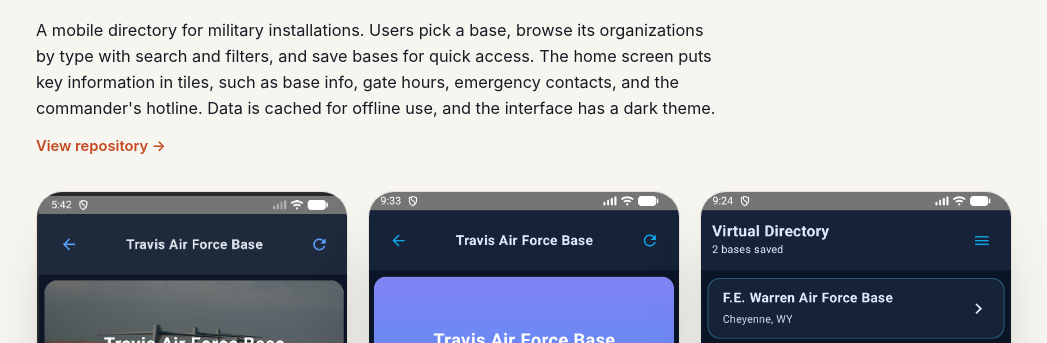
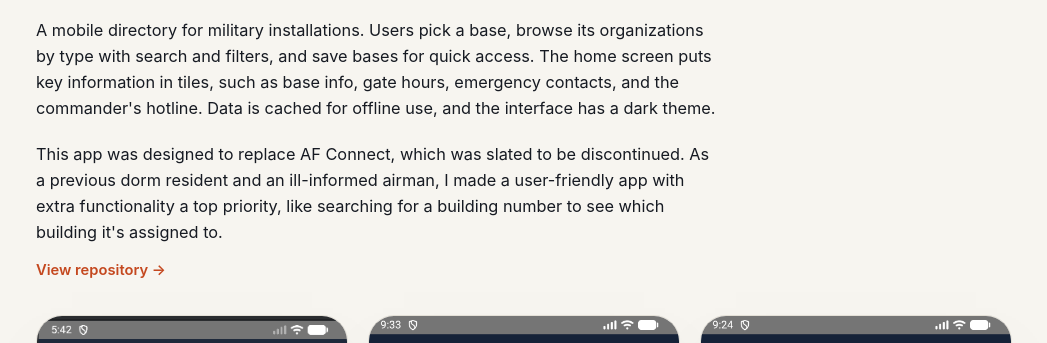
Before and after one commit to damnordicus/damnordicus.github.io, a plain HTML site: page projects.html in a window 1280 px wide. Shown: the part 457-800 px from the top of the page, without its empty margins (116-1163 px from the left). Drawn offline with Linux system fonts and the light colour scheme.

Commit message:
Add AF Connect replacement context to Virtual Directory description
Co-Authored-By: Claude Haiku 5.5 <noreply@anthropic.com>
Claude-Session: https://claude.ai/code/session_01Nsf4fUNphoadxorjXwmBbQ

```diff
--- a/projects.html
+++ b/projects.html
@@ -148,6 +148,12 @@
       information in tiles, such as base info, gate hours, emergency contacts, and the commander's
       hotline. Data is cached for offline use, and the interface has a dark theme.
     </p>
+    <p class="desc">
+      This app was designed to replace AF Connect, which was slated to be discontinued. As a
+      previous dorm resident and an ill-informed airman, I made a user-friendly app with extra
+      functionality a top priority, like searching for a building number to see which building it's
+      assigned to.
+    </p>
 
     <a class="repo-link" href="https://github.com/damnordicus/ConnectApp">View repository →</a>
 
```
